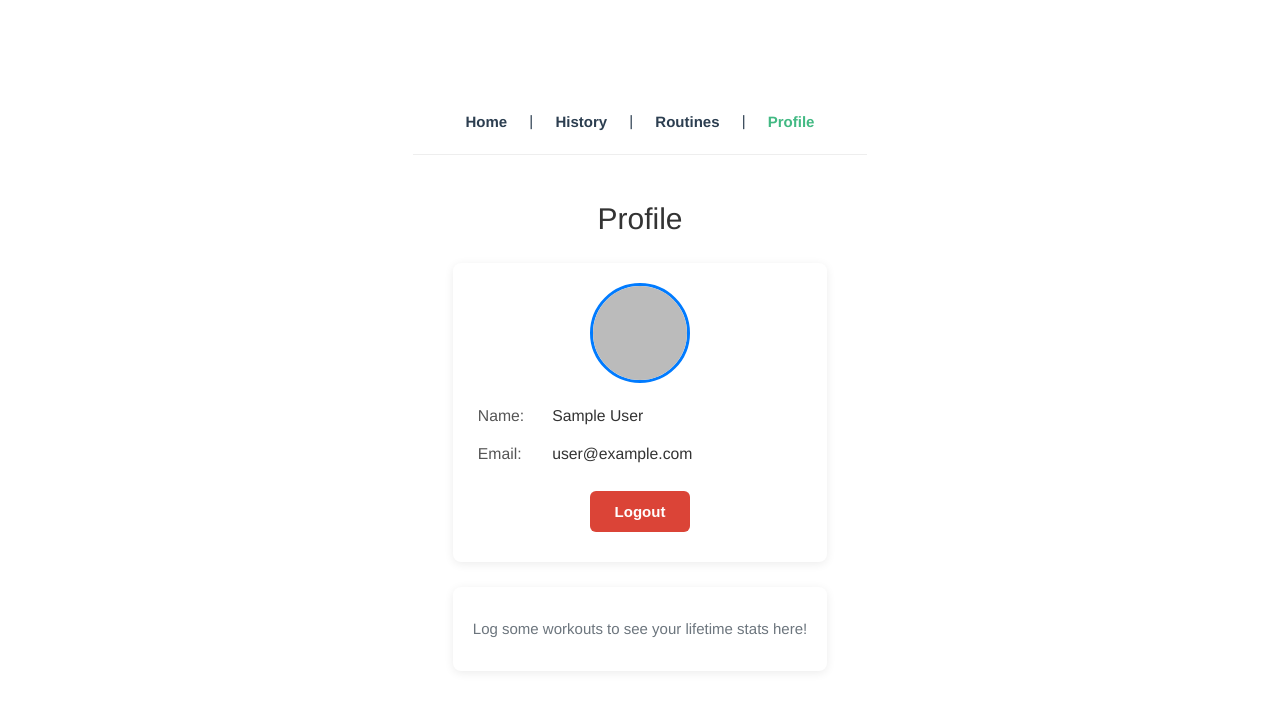
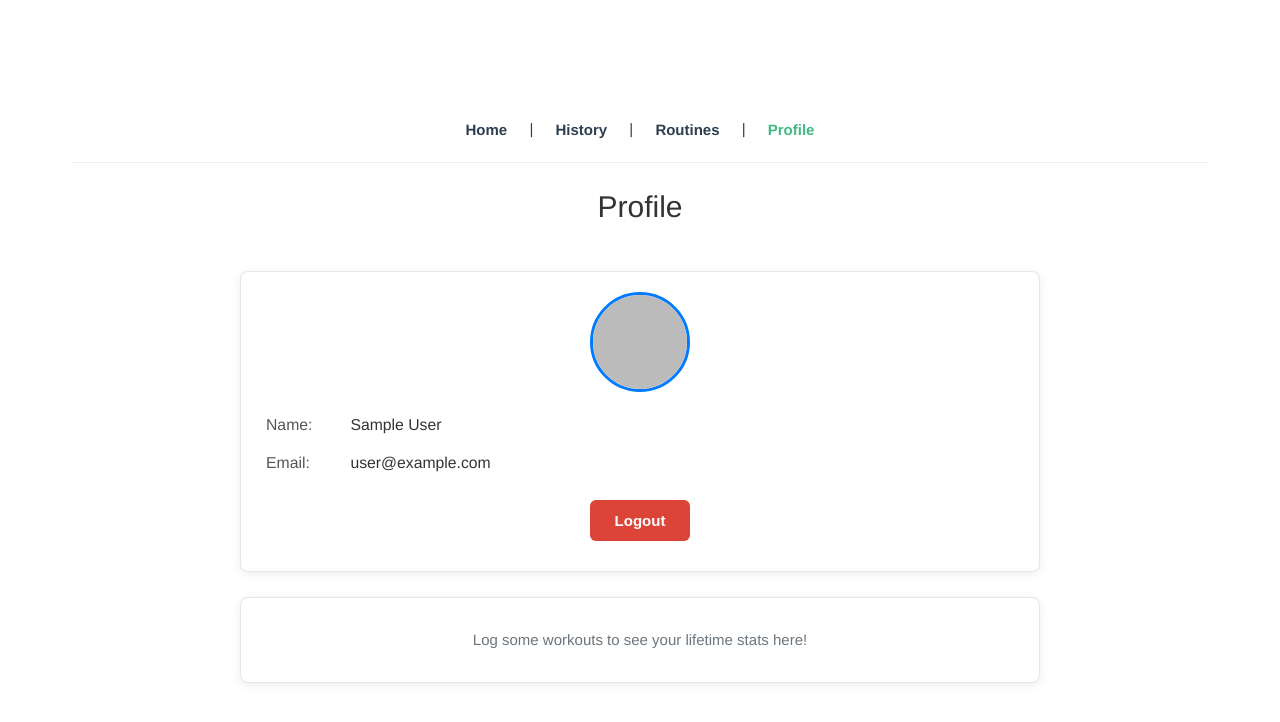
Before and after one commit to beuhjonny/liftassist-app, a Vue app: page /profile in a window 1280 px wide. Shown: the top 722 px of the page. Built offline with nearby package versions, Linux system fonts and the light colour scheme; no server answers; the database is empty; sample sign-in values are in the browser's storage.

Commit message:
css fixes

```diff
--- a/src/assets/main.css
+++ b/src/assets/main.css
@@ -1,10 +1,12 @@
 @import './base.css';
 
 #app {
-  max-width: 1200px;
-  margin: 0 auto;
-  padding: 2rem;
+  max-width: 1200px; /* Overall max width of your application */
+  margin: 0 auto;    /* Centers #app on the page */
+  padding: 0.75rem;  /* Default padding (approx 12px) for mobile screens */
   font-weight: normal;
+  width: 100%;       /* Ensures #app uses the available width */
+  box-sizing: border-box; /* Includes padding and border in the element's total width and height */
 }
 
 a,
@@ -24,12 +26,12 @@ a,
 @media (min-width: 1024px) {
   body {
     display: flex;
-    place-items: center;
+    place-items: center; /* Vertically centers #app if body has sufficient height (e.g., min-height: 100vh) */
   }
 
   #app {
-   /* display: grid; */
-   /* grid-template-columns: 1fr 1fr; */
-    padding: 0 2rem;
+    padding: 2rem; /* Larger padding (approx 32px) for desktop screens */
+    /* display: grid; */ /* Keep commented unless specifically needed */
+    /* grid-template-columns: 1fr 1fr; */ /* Keep commented unless specifically needed */
   }
 }
--- a/src/views/Home.vue
+++ b/src/views/Home.vue
@@ -422,13 +422,16 @@ const closeManifestoModal = () => { showManifestoModal.value = false; };
 /* Main layout and structure */
 .home-view {
   padding: 10px;
-  max-width: 1200px;
-  margin: 10px auto;
+  max-width: 800px;
+  margin: 20px auto;
 }
 .card {
-  background-color: #fff; padding: 10px; border-radius: 8px;
-  margin-bottom: 25px; box-shadow: 0 2px 10px rgba(0,0,0,0.08);
+  background-color: #fff; padding: 20px 25px;
+  border-radius: 8px;
+  margin-bottom: 25px;
+  box-shadow: 0 2px 10px rgba(0,0,0,0.08);
   text-align: left;
+  border: 1px solid var(--color-border);
 }
 
 /* Unauthenticated View */
--- a/src/views/Profile.vue
+++ b/src/views/Profile.vue
@@ -247,9 +247,7 @@ watch(user, (newUser) => {
   display: flex;
   flex-direction: column;
   align-items: center;
-  padding: 20px;
-  max-width: 1200px; /* Max width for the profile content */
-  margin: 20px auto;
+ width: 100%;
 }
 
 .profile-view h1 {
@@ -259,6 +257,8 @@ watch(user, (newUser) => {
 
 .user-details-container {
   width: 100%;
+  max-width: 800px; /* Or your preferred max-width for profile content cards */
+  margin: 20px auto; /* Centers this container and adds vertical spacing */
   display: flex;
   flex-direction: column;
   gap: 25px; /* Space between cards */
@@ -270,8 +270,9 @@ watch(user, (newUser) => {
   border-radius: 8px;
   box-shadow: 0 2px 10px rgba(0,0,0,0.08);
   text-align: left;
-  width: 100%; /* Make cards take full width of container */
+  width: 100%; /* Make cards take full width of .user-details-container */
   box-sizing: border-box;
+  border: 1px solid var(--color-border);
 }
 
 .user-details {
@@ -285,8 +286,9 @@ watch(user, (newUser) => {
 }
 .user-details p strong {
     color: #555;
-    min-width: 70px; /* Align values a bit */
+  min-width: 80px; /* Adjusted slightly */
   display: inline-block;
+
 }
 
 .user-photo {
@@ -336,9 +338,9 @@ watch(user, (newUser) => {
   display: flex;
   align-items: center;
   font-size: 1em;
-  color: #454545;
-  padding: 12px 5px; /* Added some horizontal padding */
-  border-bottom: 1px solid #f0f0f0;
+  color: var(--color-text);
+  padding: 12px 5px;
+  border-bottom: 1px solid var(--color-border);
 }
 
 .lifetime-stats-card li:last-child {
@@ -357,15 +359,19 @@ watch(user, (newUser) => {
   font-weight: 500;
   margin-right: 8px;
   color: #333;
-  flex-shrink: 0; /* Prevent label from shrinking if value is long */
+  flex-shrink: 0; /* Prevent label from shrinking */
 }
 
 .stat-value {
 font-weight: bold;
-  color: #28a745; /* Green for positive stats */
-  margin-left: auto;
+  color: #28a745; /* Or a CSS variable */
+  margin-left: auto; /* Pushes value to the right */
   text-align: right;
-  white-space: nowrap; /* Prevent wrapping for consistency */
+  white-space: nowrap; /* Keep on one line */
+  overflow: hidden;    /* Hide overflow */
+  text-overflow: ellipsis; /* Show ... if too long */
+  min-width: 0; /* Crucial for text-overflow to work reliably in flex children */
+  /* max-width: 180px; /* Optional: if you need to cap it even if space is available */
 }
 
 .no-stats,
--- a/src/views/Routines.vue
+++ b/src/views/Routines.vue
@@ -965,10 +965,21 @@ onUnmounted(() => {
 </script>
 
 <style scoped>
-.routines-view { padding: 20px; max-width: 800px; margin: 20px auto; background-color: #fdfdfd; border-radius: 8px; box-shadow: 0 2px 10px rgba(0,0,0,0.1); }
+.routines-view {   padding: 20px; /* This is internal padding since the view itself is a card */
+  max-width: 800px;
+  margin: 20px auto; /* Includes vertical margin for spacing from nav/header */
+  background-color: var(--color-background-soft); /* Using CSS var */
+  border-radius: 8px;
+  box-shadow: 0 2px 10px rgba(0,0,0,0.1);
+  border: 1px solid var(--color-border); }
 .routine-actions-header { display: flex; justify-content: space-between; align-items: center; margin-bottom: 20px; padding-bottom:15px; border-bottom: 1px solid #eee;}
 .routine-actions-header h1 { margin: 0; font-size: 1.8em; }
-.card { background-color: #fff; padding: 20px 25px; border-radius: 8px; margin-bottom: 20px; box-shadow: 0 1px 3px rgba(0,0,0,0.05); text-align: left; }
+.card { background-color: #fff;   padding: 20px 25px;
+  border-radius: 6px; /* Slightly smaller radius for nested cards if desired */
+  margin-bottom: 20px;
+  box-shadow: 0 1px 3px rgba(0,0,0,0.05);
+  text-align: left;
+  border: 1px solid var(--color-border); }
 .card-inset { background-color: #f9f9f9; padding: 15px; border-radius: 6px; margin-top: 15px; margin-bottom:15px; border: 1px solid #e9ecef;}
 .active-routine-display h2, .active-routine-display h3, .active-routine-display h4, .active-routine-display h5 { text-align:left; margin-bottom: 0.5em; }
 .active-routine-display h3 { margin-top: 1.5em; padding-bottom: 0.3em; border-bottom: 1px solid #eee; }
--- a/src/views/WorkoutActive.vue
+++ b/src/views/WorkoutActive.vue
@@ -778,8 +778,19 @@ watch(workoutPhase, (newPhase, oldPhase) => {
 
 <style scoped>
 /* Styles remain the same as the previous full version you provided */
-.workout-active-view { padding: 20px; max-width: 750px; margin: 20px auto; }
-.card { background-color: #fff; padding: 20px 25px; border-radius: 8px; margin-bottom: 25px; box-shadow: 0 2px 10px rgba(0,0,0,0.08); text-align: left; }
+.workout-active-view {
+  /* padding: 20px; */ /* Remove horizontal padding to use space up to #app's padding */
+  padding-top: 10px; /* Example: keep some vertical padding if needed */
+  padding-bottom: 10px;
+  max-width: 750px; /* Content will be max 750px wide, centered by margin */
+  margin: 0 auto;   /* Center the content area */
+}
+.card { background-color: #fff;   padding: 20px 25px;
+  border-radius: 8px;
+  margin-bottom: 25px;
+  box-shadow: 0 2px 10px rgba(0,0,0,0.08);
+  text-align: left;
+  border: 1px solid var(--color-border);}
 .card-inset { background-color: #f8f9fa; padding: 15px; border-radius: 6px; margin-top: 15px; margin-bottom: 15px; border: 1px solid #e9ecef;}
 .workout-overview-content h1, .workout-content h1.workout-day-title, .rest-screen-content h1.workout-day-title { text-align: center; margin-bottom: 5px; font-size: 1.8em; color: #333; }
 .routine-name { text-align: center; margin-top: 0; margin-bottom: 25px; color: #555; font-size: 0.9em; }
@@ -853,11 +864,14 @@ watch(workoutPhase, (newPhase, oldPhase) => {
 .error-message { color: #dc3545; background-color: #f8d7da; border: 1px solid #f5c6cb; padding: 10px; border-radius: 4px; margin-top: 15px; }
 .current-set-info {
   background-color: #f8f9fa;
-  padding: 20px;
-  border-radius: 6px;
+    padding: 20px; /* Internal padding for the card content */
+  border-radius: 8px;
   margin-bottom: 25px;
-  border: 1px solid #e9ecef;
+  /* margin-left: 0; /* Ensure it uses full width of .workout-active-view if needed */
+  /* margin-right: 0; */
+  border: 1px solid var(--color-border);
   text-align: center;
+  box-shadow: 0 2px 10px rgba(0,0,0,0.08);
 }
 
 .current-set-info h3 {
--- a/src/views/WorkoutHistory.vue
+++ b/src/views/WorkoutHistory.vue
@@ -214,9 +214,11 @@ onUnmounted(() => {
 
 <style scoped>
 .history-view {
-  padding: 20px;
-  max-width: 800px;
-  margin: 20px auto;
+  /* padding: 20px; */ /* Remove horizontal padding */
+  padding-top: 20px; /* Keep vertical padding if desired */
+  padding-bottom: 20px;
+  max-width: 800px; /* Content max width */
+  margin: 0 auto;   /* Center content area */
 }
 .history-view h1 {
   text-align: center;
@@ -239,6 +241,7 @@ onUnmounted(() => {
   margin-bottom: 25px;
   box-shadow: 0 2px 10px rgba(0,0,0,0.08);
   text-align: left;
+  border: 1px solid var(--color-border);
 }
 .history-item-header {
   border-bottom: 1px solid #eee;
```
Lines whose indentation alone changed are shown as unchanged.
